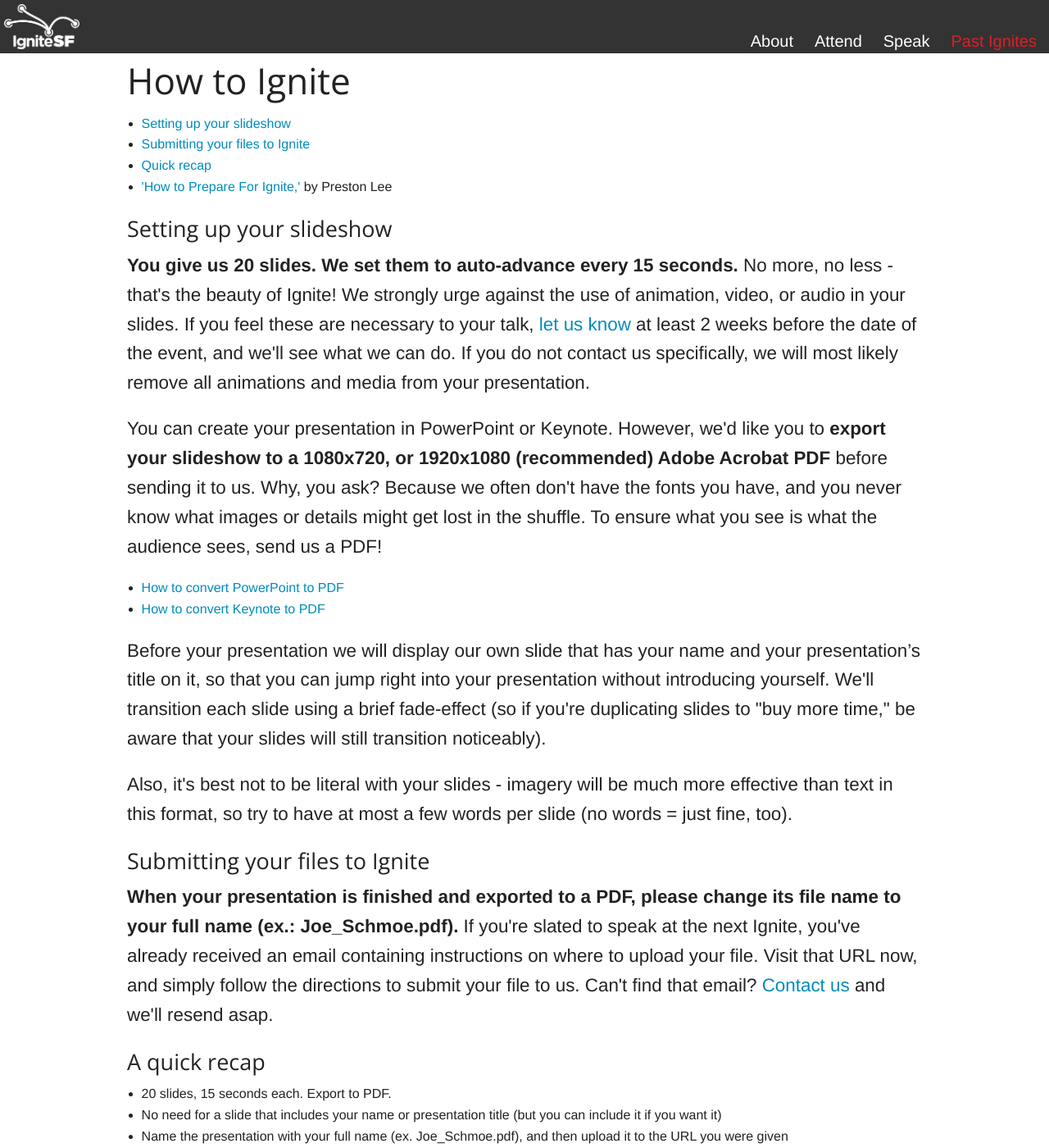
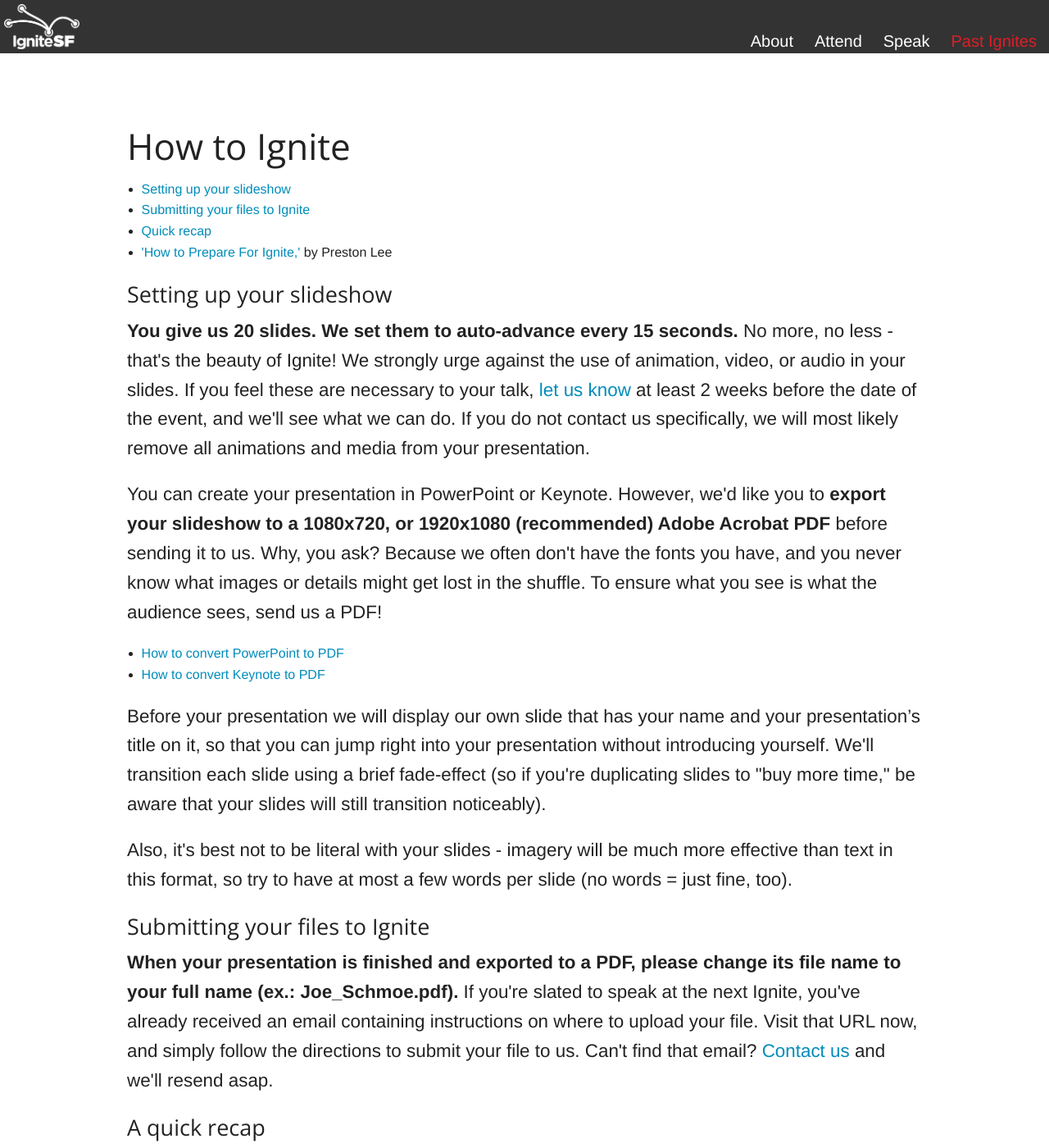
Before and after one commit to ignitesf/ignitesf.github.io, a Jekyll site: the page built from howto.html, in a window 1280 px wide and 1400 px high. Shown: the whole window at 82% size. Built offline with Jekyll 4.4.1, drawn with Linux system fonts in a browser that asks for light colours.

Commit message:
Update proposal form url and ticket url

```diff
--- a/_config.yml
+++ b/_config.yml
@@ -10,6 +10,7 @@ twitter: theignitesf
 facebookid: 320076143286
 facebookurl: "https://www.facebook.com/ignitesanfrancisco"
 url: "http://ignitesanfrancisco.com"
-ticketurl: "https://www.eventbrite.com/e/ignite-sf-12-tickets-27896504195"
+ticket_url: "https://www.eventbrite.com/e/ignite-sf-12-tickets-27896504195"
+proposal_form_url: "https://docs.google.com/forms/d/e/1FAIpQLScMB4HFggJSntsTNK26cuCyyA2myh9sz66ZOUw513BDlDRE8g/viewform?c=0&w=1&embedded=true"
 gems:
   - jekyll-redirect-from
--- a/css/ignitesf.css
+++ b/css/ignitesf.css
@@ -190,7 +190,7 @@ div.section-attending #map {
     width: 100%;
     height: 350px;
 }
-div.section-speaking{
+div.section-speaking, div.section-howto {
     padding:80px 0px;
 }
 div.section-attending h1{
--- a/index.html
+++ b/index.html
@@ -12,7 +12,7 @@ redirect_from:
 <div class="promo ">
   <div class='logo large'>
       <img src="/imgs/logo_white_large.png" /> <br />
-      <!--<a href="{{ site.ticketurl }}">-->
+      <!--<a href="{{ site.ticket_url }}">-->
         <div class="button main disabled">
           Ignite SF {{ site.next_event_number}} is {{ site.next_event_date }}. Tickets available soon!
         </div>
@@ -82,7 +82,7 @@ redirect_from:
       Doors at 7pm <br>
       Marine Memorial Theatre
     </p>
-    <!--<a href="{{ site.ticketurl }}">-->
+    <!--<a href="{{ site.ticket_url }}">-->
       <div class="button disabled">Tickets Available Soon!</div>
     <!--</a>-->
     <div  data-magellan-destination="speak"></div>
--- a/submit.html
+++ b/submit.html
@@ -14,8 +14,9 @@ permalink: /submit/
       </p>
 
       <!--<p class='small'><strong>Submissions were due December 15th.</strong></p>-->
-      <iframe src="https://docs.google.com/forms/d/1lcsDh1sXjKRGggBu31eGK1IabBDTJZm4MOHkOlVY7M8/viewform?embedded=true"
-              width="760" height="1100" frameborder="0" marginheight="0" marginwidth="0">Loading...</iframe>
+      <iframe src="{{ site.proposal_form_url }}" width="760" height="1100" frameborder="0" marginheight="0" marginwidth="0">
+        Loading...
+      </iframe>
     </div>
   </div>
 </div>
```
